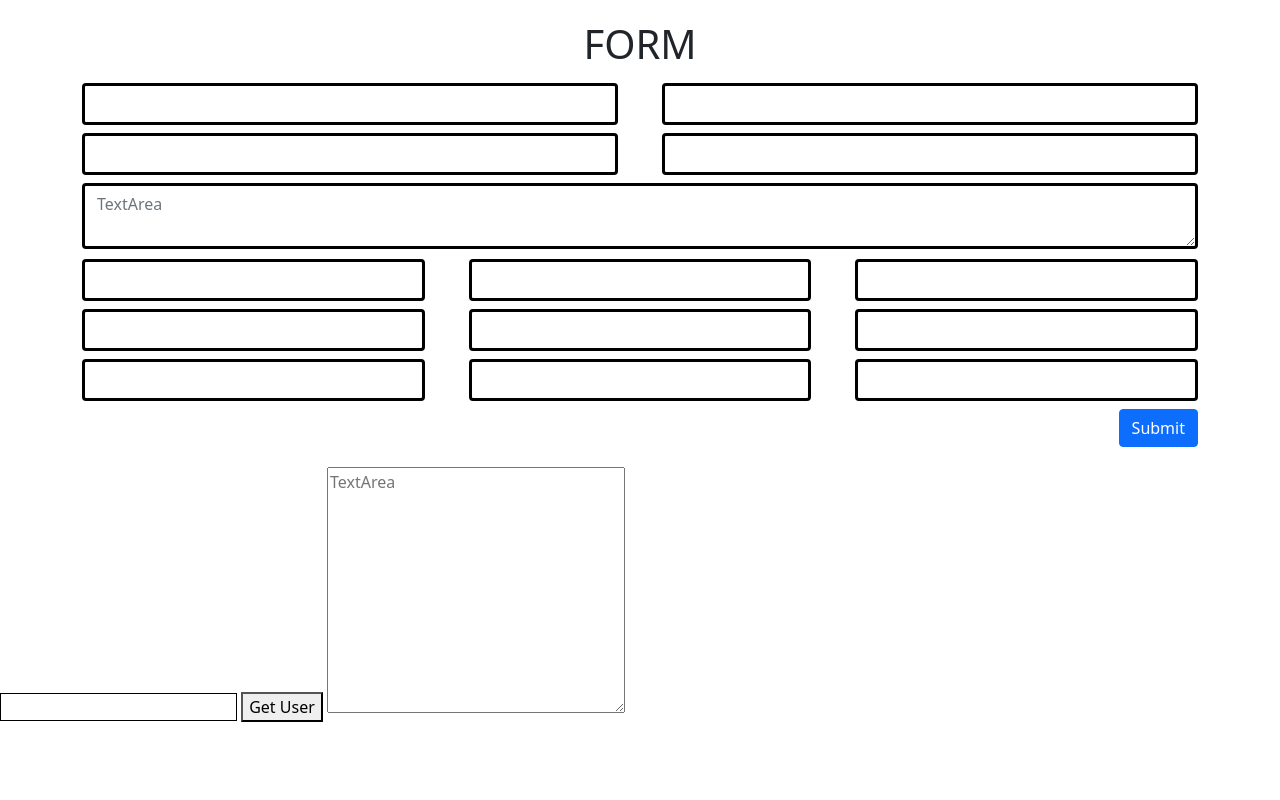
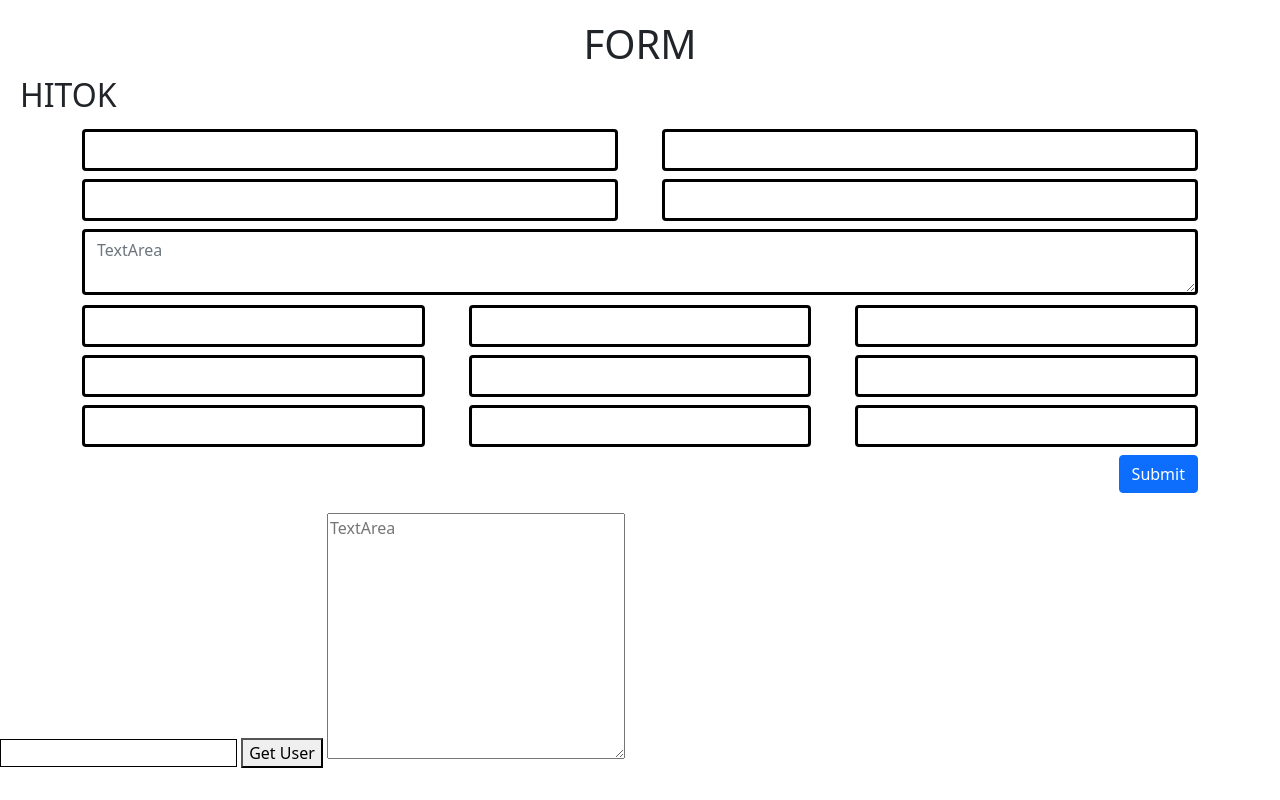
Before and after one commit to hitman4ik85/FormMetods, a plain HTML site: page task.html in a window 1280 px wide. Drawn offline with nearby package versions, Linux system fonts and the light colour scheme.

Commit message:
Add Teg H2

```diff
--- a/task.html
+++ b/task.html
@@ -15,6 +15,7 @@
     <form>
         <div class="box-grid">
             <h1>FORM</h1>
+            <h2>HITOK</h2>
             <div class="container">
                 <div class="row">
                     <div class="col">
```
